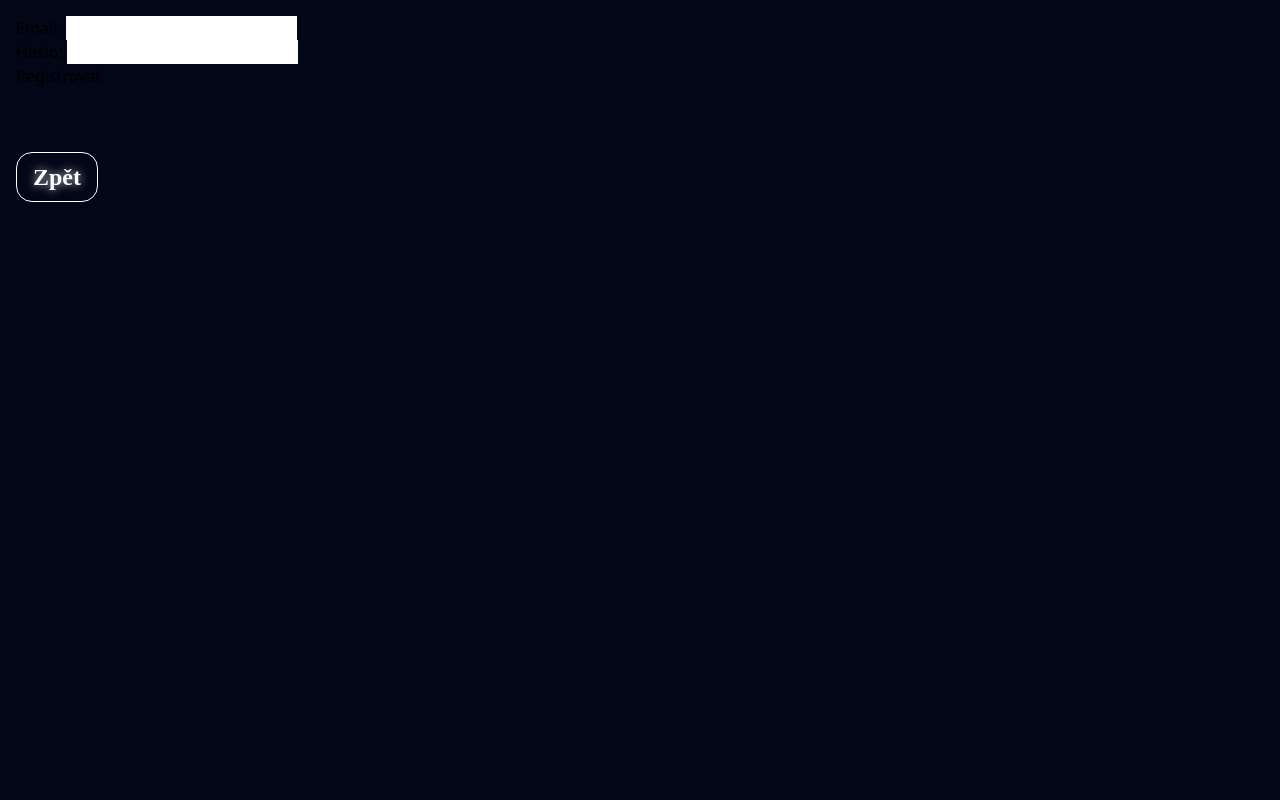
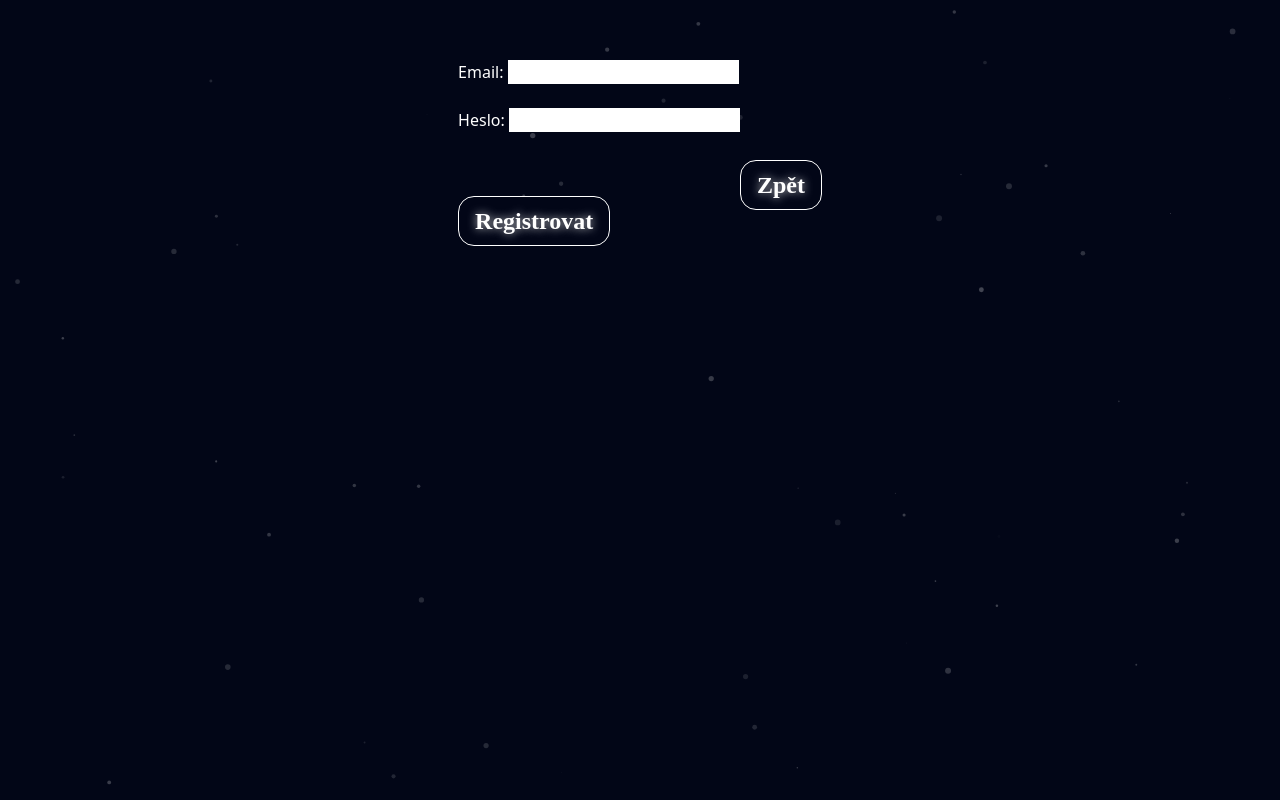
Before and after one commit to janStulhofer/zivel, a SvelteKit app in the folder chronoAlchemy/: page /registrace in a window 1280 px wide. Built offline with nearby package versions, Linux system fonts and the light colour scheme; no server answers; a web font is replaced by a local one.

Commit message:
Úprava registrační stránky

```diff
--- a/chronoAlchemy/src/routes/registrace/+page.svelte
+++ b/chronoAlchemy/src/routes/registrace/+page.svelte
@@ -1,8 +1,8 @@
-<!-- src/routes/registrace/+page.svelte -->
 <script>
 	import { navigateWithTransition } from '$lib/transitions';
 	import { supabase } from '$lib/supabaseClient';
 	import { goto } from '$app/navigation';
+	import Particles from '$lib/components/particles.svelte';
 
 let email = '';
 let password = '';
@@ -22,9 +22,11 @@ async function handleSubmit() {
 }
 </script>
 
-<div class="container mx-auto p-4">
+<Particles />
+
+<div class="container mx-auto p-4 text-white items-center justify-center flex my-5 pt-10">
 	<form on:submit|preventDefault={handleSubmit}>
-		<div>
+		<div class="pb-6">
 		  <label for="email">Email:</label>
 		  <input type="email" id="email" bind:value={email} required />
 		</div>
@@ -32,7 +34,11 @@ async function handleSubmit() {
 		  <label for="password">Heslo:</label>
 		  <input type="password" id="password" bind:value={password} required />
 		</div>
-		<button type="submit">Registrovat</button>
+		<button type="submit" class="text-shadow-glow border bg-slate-950 transition hover:shadow-3xl hover:invert font-PTSerif mt-16 rounded-2xl border-white px-3 py-1 text-xl font-bold text-white duration-300 ease-in-out lg:px-4 lg:py-2 lg:text-2xl"
+		on:click={() => navigateWithTransition('#', 'slide-left')}
+		>
+	Registrovat
+</button>
 	  </form>
 
 	  {#if error}
```
